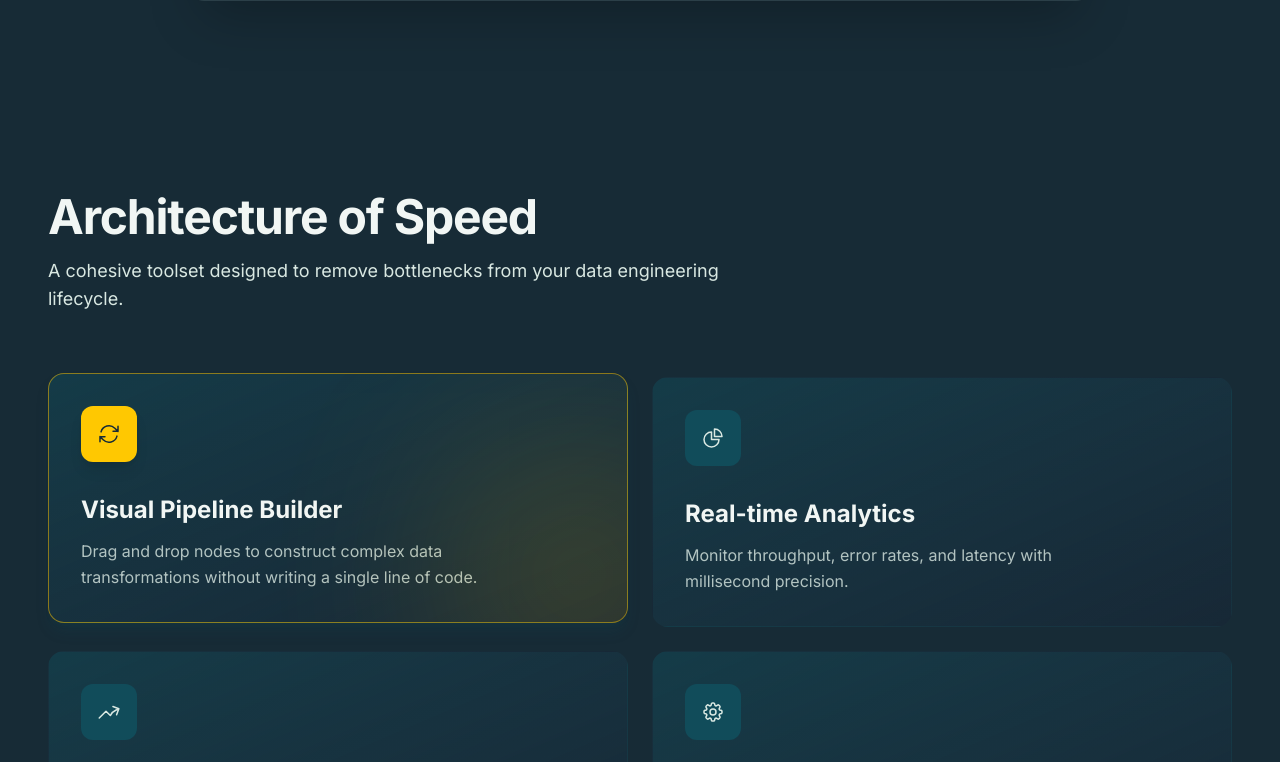
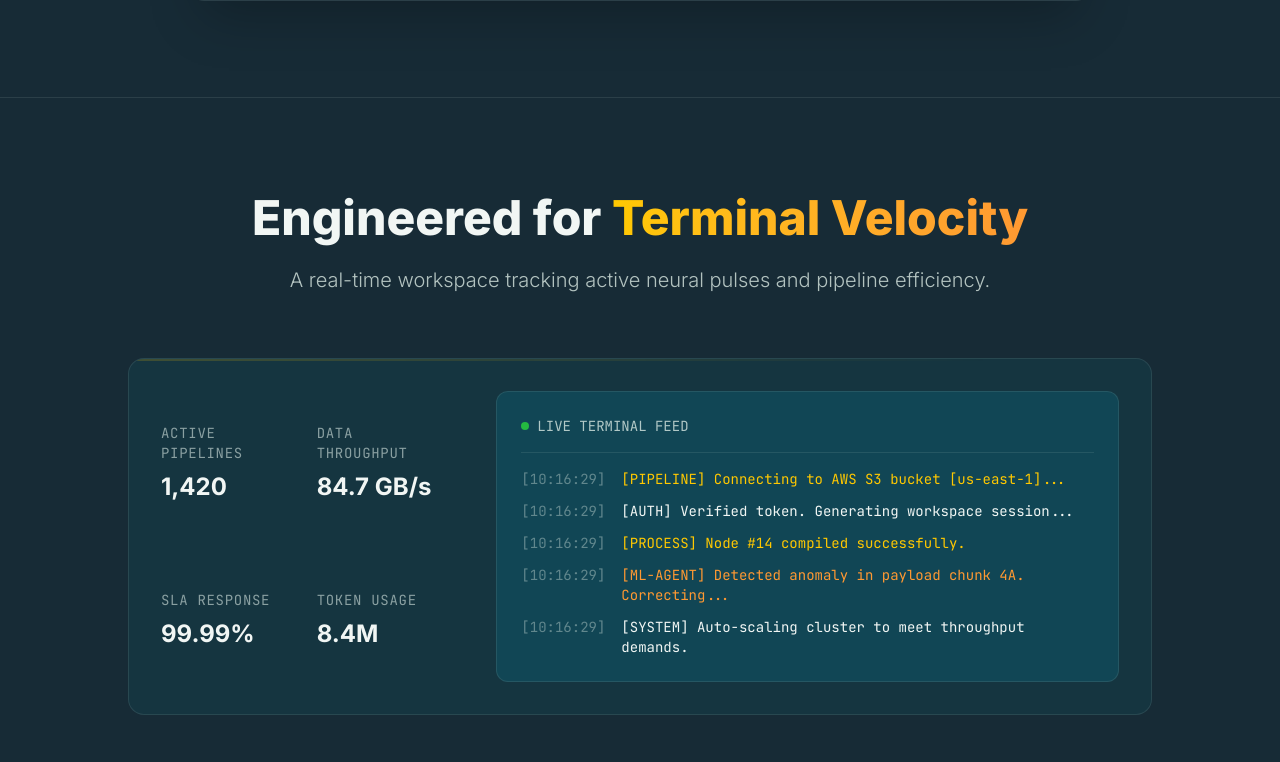
Before and after one commit to THERITESHJADHAV/SpeedRun-AI, a React (Vite) app: page / in a window 1280 px wide. Shown: the part 878-1640 px from the top of the page. Built offline with nearby package versions, Linux system fonts and the light colour scheme.

Commit message:
feat: implement platform workspace and scroll reveal animations, fix interval closure bug

```diff
--- a/src/App.jsx
+++ b/src/App.jsx
@@ -1,12 +1,36 @@
 import React from 'react';
+import { useEffect } from 'react';
 import { Navbar } from './components/Navbar';
 import { Hero } from './components/Hero';
+import { Workspace } from './components/Workspace';
 import { Features } from './components/Features';
 import { Pricing } from './components/Pricing';
 import { Integrations } from './components/Integrations';
 import { Footer } from './components/Footer';
 
 function App() {
+  useEffect(() => {
+    const observer = new IntersectionObserver((entries) => {
+      entries.forEach(entry => {
+        if (entry.isIntersecting) {
+          entry.target.classList.add('revealed');
+          observer.unobserve(entry.target);
+        }
+      });
+    }, { threshold: 0.15 });
+
+    // Small timeout ensures the DOM is fully painted before attaching observers
+    const timer = setTimeout(() => {
+      const elements = document.querySelectorAll('.reveal-on-scroll');
+      elements.forEach(el => observer.observe(el));
+    }, 100);
+
+    return () => {
+      clearTimeout(timer);
+      observer.disconnect();
+    };
+  }, []);
+
   return (
     <div className="min-h-screen bg-oceanic font-sans selection:bg-forsythia selection:text-oceanic">
       <header>
@@ -14,6 +38,7 @@ function App() {
       </header>
       <main>
         <Hero />
+        <Workspace />
         <Features />
         <Pricing />
         <Integrations />
--- a/src/components/Features.jsx
+++ b/src/components/Features.jsx
@@ -43,11 +43,12 @@ export const Features = () => {
   }, []);
 
   return (
-    <section id="features" className="w-full max-w-7xl mx-auto px-6 md:px-12 py-24">
-      <div className="mb-16">
-        <h2 className="text-4xl md:text-5xl font-bold tracking-tight text-arctic mb-4">Architecture of Speed</h2>
-        <p className="text-mystic text-lg max-w-2xl">A cohesive toolset designed to remove bottlenecks from your data engineering lifecycle.</p>
-      </div>
+    <section id="features" className="py-24 px-6 md:px-12 bg-oceanic relative overflow-hidden border-t border-mystic/10">
+      <div className="max-w-7xl mx-auto">
+        <div className="text-center mb-16 reveal-on-scroll">
+          <h2 className="text-4xl md:text-5xl font-bold tracking-tight text-arctic mb-4">Architecture of Speed</h2>
+          <p className="text-mystic text-lg max-w-2xl mx-auto">A cohesive toolset designed to remove bottlenecks from your data engineering lifecycle.</p>
+        </div>
 
       {isMobile ? (
         // Mobile Accordion View
@@ -112,7 +113,8 @@ export const Features = () => {
                     e.currentTarget.style.setProperty('--mouse-x', `${x}px`);
                     e.currentTarget.style.setProperty('--mouse-y', `${y}px`);
                   }}
-                  className={`mouse-glow relative group flex flex-col justify-between h-full p-8 rounded-2xl transition-all duration-200 ease-out cursor-default overflow-hidden
+                  style={{ transitionDelay: `${index * 150}ms` }}
+                  className={`mouse-glow reveal-on-scroll relative group flex flex-col justify-between h-full p-8 rounded-2xl transition-all duration-200 ease-out cursor-default overflow-hidden
                     bg-gradient-to-br from-[#114C5A]/50 to-[#172836] border hover:-translate-y-1 hover:shadow-lg hover:shadow-[#114C5A]/20
                     ${isActive ? 'border-forsythia/50 shadow-lg shadow-[#114C5A]/20 -translate-y-1' : 'border-transparent'}
                   `}
@@ -134,6 +136,7 @@ export const Features = () => {
           })}
         </div>
       )}
+      </div>
     </section>
   );
 };
--- a/src/components/Pricing.jsx
+++ b/src/components/Pricing.jsx
@@ -68,9 +68,10 @@ export const Pricing = () => {
   };
 
   return (
-    <section id="pricing" className="w-full max-w-7xl mx-auto px-6 md:px-12 py-24">
-      <div className="text-center mb-16">
-        <h2 className="text-4xl md:text-5xl font-bold tracking-tight text-arctic mb-6">Scale without friction</h2>
+    <section id="pricing" className="py-24 px-6 md:px-12 bg-oceanic relative overflow-hidden border-t border-mystic/10">
+      <div className="max-w-7xl mx-auto">
+        <div className="text-center mb-16 reveal-on-scroll">
+          <h2 className="text-4xl md:text-5xl font-bold tracking-tight text-arctic mb-4">Transparent Scaling</h2>
         <p className="text-mystic text-lg max-w-2xl mx-auto">Predictable, matrix-driven pricing tailored for global teams.</p>
       </div>
 
@@ -104,7 +105,8 @@ export const Pricing = () => {
         {['Starter', 'Professional', 'Enterprise'].map((tier, index) => (
           <div
             key={tier}
-            className={`mouse-glow relative rounded-2xl border p-8 flex flex-col justify-between transition-all duration-300 ease-out
+            style={{ transitionDelay: `${index * 150}ms` }}
+            className={`mouse-glow reveal-on-scroll relative rounded-2xl border p-8 flex flex-col justify-between transition-all duration-300 ease-out
               ${index === 1
                 ? 'bg-nocturnal border-forsythia/50 shadow-[0_0_30px_rgba(255,200,1,0.15)] -translate-y-2'
                 : 'bg-oceanic border-mystic/20 hover:border-mystic/50 hover:-translate-y-1 hover:shadow-lg'
@@ -156,6 +158,7 @@ export const Pricing = () => {
           </div>
         ))}
       </div>
+      </div>
     </section>
   );
 };
--- /dev/null
+++ b/src/components/Workspace.jsx
@@ -0,0 +1,89 @@
+import { useEffect, useState } from 'react';
+
+export function Workspace() {
+  const [logs, setLogs] = useState([
+    '[SYSTEM] Initializing neural data streams...',
+    '[PIPELINE] Connecting to AWS S3 bucket [us-east-1]...',
+    '[AUTH] Verified token. Generating workspace session...'
+  ]);
+
+  useEffect(() => {
+    const newLogs = [
+      '[PROCESS] Node #14 compiled successfully.',
+      '[ML-AGENT] Detected anomaly in payload chunk 4A. Correcting...',
+      '[SYSTEM] Auto-scaling cluster to meet throughput demands.',
+      '[PIPELINE] Data flow optimized. Latency reduced to 12ms.'
+    ];
+    let count = 0;
+    const interval = setInterval(() => {
+      if (count < newLogs.length) {
+        const currentLog = newLogs[count];
+        setLogs(prev => [...prev, currentLog].slice(-5));
+        count++;
+      } else {
+        clearInterval(interval);
+      }
+    }, 2000);
+    return () => clearInterval(interval);
+  }, []);
+
+  const stats = [
+    { label: 'Active Pipelines', value: '1,420' },
+    { label: 'Data Throughput', value: '84.7 GB/s' },
+    { label: 'SLA Response', value: '99.99%' },
+    { label: 'Token Usage', value: '8.4M' }
+  ];
+
+  return (
+    <section className="py-24 px-6 md:px-12 bg-oceanic relative overflow-hidden flex flex-col items-center border-t border-mystic/10">
+      <div className="max-w-7xl w-full text-center mb-16 reveal-on-scroll">
+        <h2 className="text-4xl md:text-5xl font-extrabold text-arctic mb-6">
+          Engineered for <span className="text-transparent bg-clip-text bg-gradient-to-r from-forsythia to-saffron">Terminal Velocity</span>
+        </h2>
+        <p className="text-xl text-mystic/80 max-w-3xl mx-auto font-light">
+          A real-time workspace tracking active neural pulses and pipeline efficiency.
+        </p>
+      </div>
+
+      <div className="w-full max-w-5xl bg-[#114C5A]/30 border border-[#D9E8E2]/10 rounded-2xl p-8 relative overflow-hidden reveal-on-scroll delay-100">
+        {/* Looping Data Stream Pulse Effect */}
+        <div className="absolute top-0 left-0 w-[200%] h-[2px] bg-gradient-to-r from-transparent via-forsythia to-transparent animate-data-stream opacity-70"></div>
+        <div className="absolute bottom-0 left-0 w-[200%] h-[2px] bg-gradient-to-r from-transparent via-saffron to-transparent animate-data-stream opacity-70" style={{ animationDelay: '1.5s' }}></div>
+
+        <div className="grid grid-cols-1 lg:grid-cols-3 gap-12">
+          {/* Core Stats Grid */}
+          <div className="lg:col-span-1 grid grid-cols-2 gap-6">
+            {stats.map((stat, i) => (
+              <div
+                key={stat.label}
+                className="reveal-on-scroll flex flex-col justify-center"
+                style={{ transitionDelay: `${200 + i * 100}ms` }}
+              >
+                <div className="text-sm font-mono text-mystic/60 mb-2 uppercase tracking-wider">{stat.label}</div>
+                <div className="text-2xl font-bold text-arctic">{stat.value}</div>
+              </div>
+            ))}
+          </div>
+
+          {/* Rolling Live System Log */}
+          <div className="lg:col-span-2 bg-nocturnal/80 border border-mystic/10 rounded-xl p-6 font-mono text-sm text-[#F1F6F4]">
+            <div className="flex items-center gap-2 mb-4 border-b border-mystic/10 pb-4">
+              <div className="w-2 h-2 rounded-full bg-[#27C93F] animate-pulse"></div>
+              <span className="text-mystic/80">LIVE TERMINAL FEED</span>
+            </div>
+            <div className="flex flex-col gap-3">
+              {logs.map((log, i) => (
+                <div key={i} className="flex gap-4">
+                  <span className="text-mystic/40 shrink-0">[{new Date().toLocaleTimeString('en-US', { hour12: false, hour: '2-digit', minute: '2-digit', second: '2-digit' })}]</span>
+                  <span className={log.includes('PROCESS') || log.includes('PIPELINE') ? 'text-forsythia' : log.includes('ML-AGENT') ? 'text-saffron' : 'text-arctic'}>
+                    {log}
+                  </span>
+                </div>
+              ))}
+            </div>
+          </div>
+        </div>
+      </div>
+    </section>
+  );
+}
```
